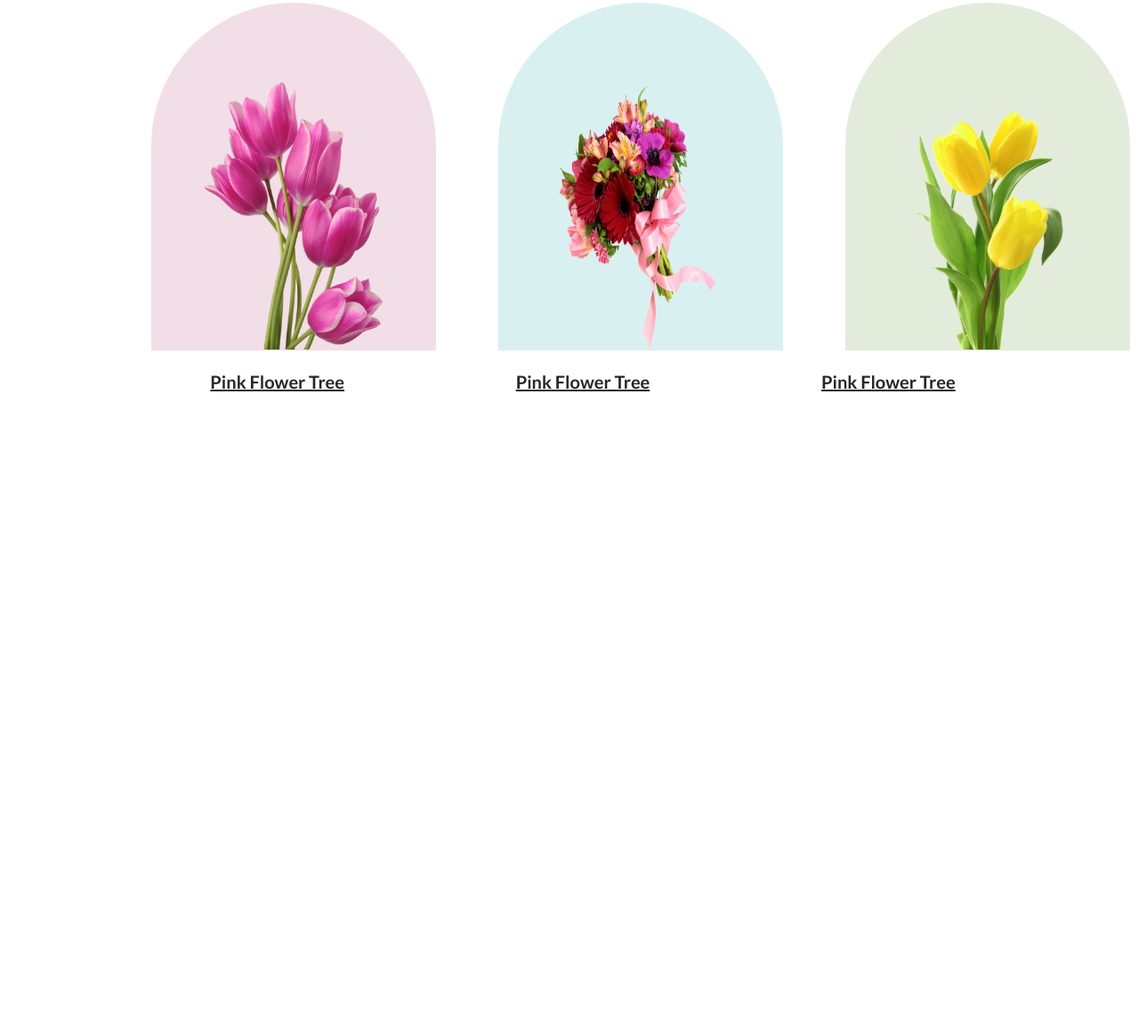
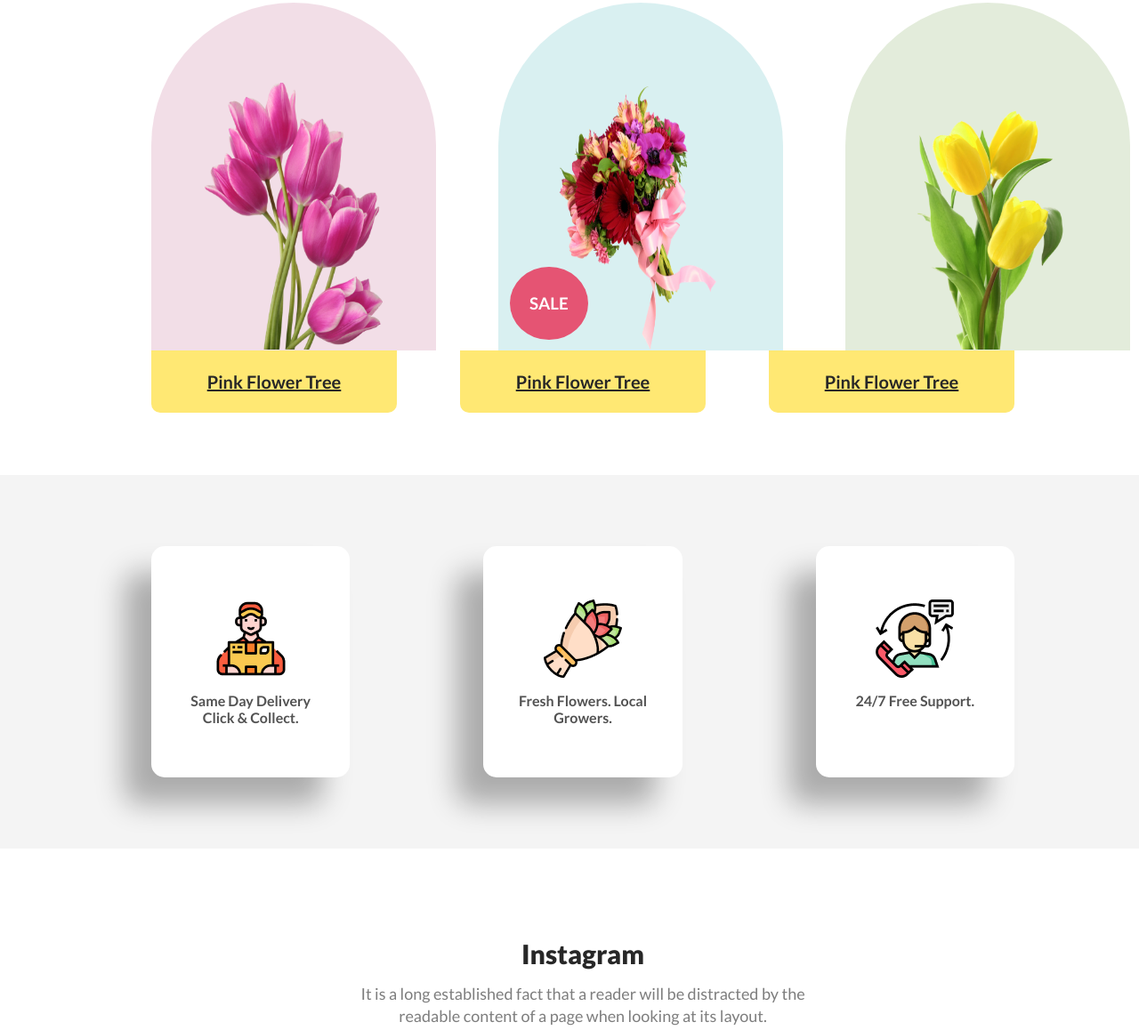
Before and after one commit to Mohammadhridoy/Assignment-1-flower-shop, a plain HTML site: page index.html in a window 1280 px wide. Shown: the part 888-2046 px from the top of the page at 89% size. Before the commit the page ends 1332 px from the top, so only its background shows below. Drawn offline with Linux system fonts and the light colour scheme.

Commit message:
style support section

```diff
--- a/index.html
+++ b/index.html
@@ -31,6 +31,8 @@
             <h2 class="title-section">Our Featured Flowers</h2>
             <p class="common-description">It is a long established fact that a reader will be distracted by the readable content of a page
                 when looking at its layout.</p>
+
+            <div class="feature-hover">
                 <div class="feature-images">
 
                     <div class="feature-image background-1">
@@ -39,19 +41,71 @@
 
                     <div class="feature-image background-2">
                         <img src="./Flower Asset/pngwing 5.png" alt="" >
+                        <h3 class="images-extra">SALE</h3>
                     </div>
 
                     <div class="feature-image background-3 ">
                         <img src="./Flower Asset/pngwing 7.png" alt="" >
                     </div>
                 </div>
+
                 <div class="feature-image-title">
-                <h3>Pink Flower Tree</h3>
-                <h3>Pink Flower Tree</h3>
-                <h3>Pink Flower Tree</h3>
+                    <h3 class="style-extra-title">Pink Flower Tree</h3>
+                    <h3 class="style-extra-title">Pink Flower Tree</h3>
+                    <h3 class="style-extra-title">Pink Flower Tree</h3>
                 </div>
             </div>
+
+        </div>
         <!-- feature section end -->
+        <!-- support section start -->
+        <section class="support-section">
+            <div class="support-cards">
+
+                <div class="support-card">
+                    <img src="./Flower Asset/Group 57.png" alt="" >
+                    <h4 class="support-title">Same Day Delivery Click & Collect.</h4>
+
+                </div>
+                <div class="support-card">
+                    <img src="./Flower Asset/Group 58.png" alt="" >
+                    <h4 class="support-title">Fresh Flowers. Local Growers.</h4>
+                </div>
+
+                <div class="support-card">
+                    <img src="./Flower Asset/Group 59.png" alt="" >
+                    <h4 class="support-title">24/7 Free Support.</h4>
+
+                </div>
+
+            </div>
+        </section>
+        <!-- support section end -->
+        <!-- instagram section start -->
+        <section class="instagram-container">
+            <h2 class="title-section">Instagram</h2>
+            <p class="common-description">It is a long established fact that a reader will be distracted by the readable content
+                 of a page when looking at its layout.</p>
+            <div class="instagram-images">
+                <div class="instagram-image">
+                    <img src="./Flower Asset/Flower 01.png" alt="" >
+                    <img src="./Flower Asset/Rectangle 4.png" alt="" >
+                    <img src="./Flower Asset/Rectangle 5.png" alt="" >
+                    <img src="./Flower Asset/Rectangle 6.png" alt="" >
+
+                </div>
+                <div class="instagram-images-info">
+                    <h3 class="instagram-title"></h3>
+                    <h4 class="instagram-price"></h4>
+
+                </div>
+            </div>
+
+        </section>
+        <!-- instagram section end -->
+
+
+
 
     </main>
     <footer>
--- a/style.css
+++ b/style.css
@@ -84,6 +84,7 @@
 
     padding: 90px 60px 0px 60px;
     border-radius: 200px 200px 0px 0px;
+    position: relative;
 }
 .background-1{
     background: rgba(167, 33, 98, 0.15);
@@ -105,19 +106,87 @@
     display: flex;
     justify-content: space-around;
     align-items: center;
-    margin-top: 20px;
-    gap: 60px;
+    gap: 71px;
 }
 .feature-image-title h3{
     color: #272727;
-text-align: center;
-font-size: 20px;
-font-weight: 700;
-line-height: 30px;
-text-decoration-line: underline;
+    text-align: center;
+    font-size: 20px;
+    font-weight: 700;
+    line-height: 30px;
+    text-decoration-line: underline;
 
 }
 
 /* Extra feature-section */
+.style-extra-title{
+    background-color: rgb(255, 232, 115);
+    height: 40px;
+    width: 300px;
+    padding: 20px 10px 10px 10px;
+    border-radius: 0px 0px 10px 10px;
+}
+.images-extra{
+    position: absolute;
+    bottom: 12px;
+    left: 13px;
+    background-color: #E55473;
+    color: #fff;
+    padding: 30px 22px 30px 22px;
+    border-radius: 360%;
+    text-align: center;
+
+}
 
 /* feature-section end */
+
+/* support section start */
+.support-section{
+    padding: 80px 140px 80px 170px;
+    background: rgba(39, 39, 39, 0.05);
+    margin-top: 70px;
+}
+.support-cards{
+    display: flex;
+    justify-content: space-around;
+    align-items: center;
+    gap: 150px;
+}
+.support-card{
+    background-color: #fff;
+    height: 200px;
+    width: 206px;
+    padding: 30px;
+    text-align: center;
+    box-shadow: -30px 30px 32px rgba(0,0,0,0.3);
+    border-radius: 15px;
+    transition: 0.5s;
+
+}
+.support-card:hover{
+    transform: translate(0px, 50px);
+
+}
+.support-card img{
+    margin-top: 30px;
+    width: 88px;
+    height: 88px;
+}
+.support-card h4{
+    font-weight: 600;
+    font-size: 16px;
+    margin-top: 13px;
+    color: rgba(39, 39, 39, 0.80);
+    text-align: center;
+
+}
+/* support section end */
+
+
+
+/* instagram section start */
+.instagram-container{
+    padding: 100px 140px 0px 170px;
+
+}
+/* instagram section end  */
```
Lines whose indentation alone changed are shown as unchanged.
